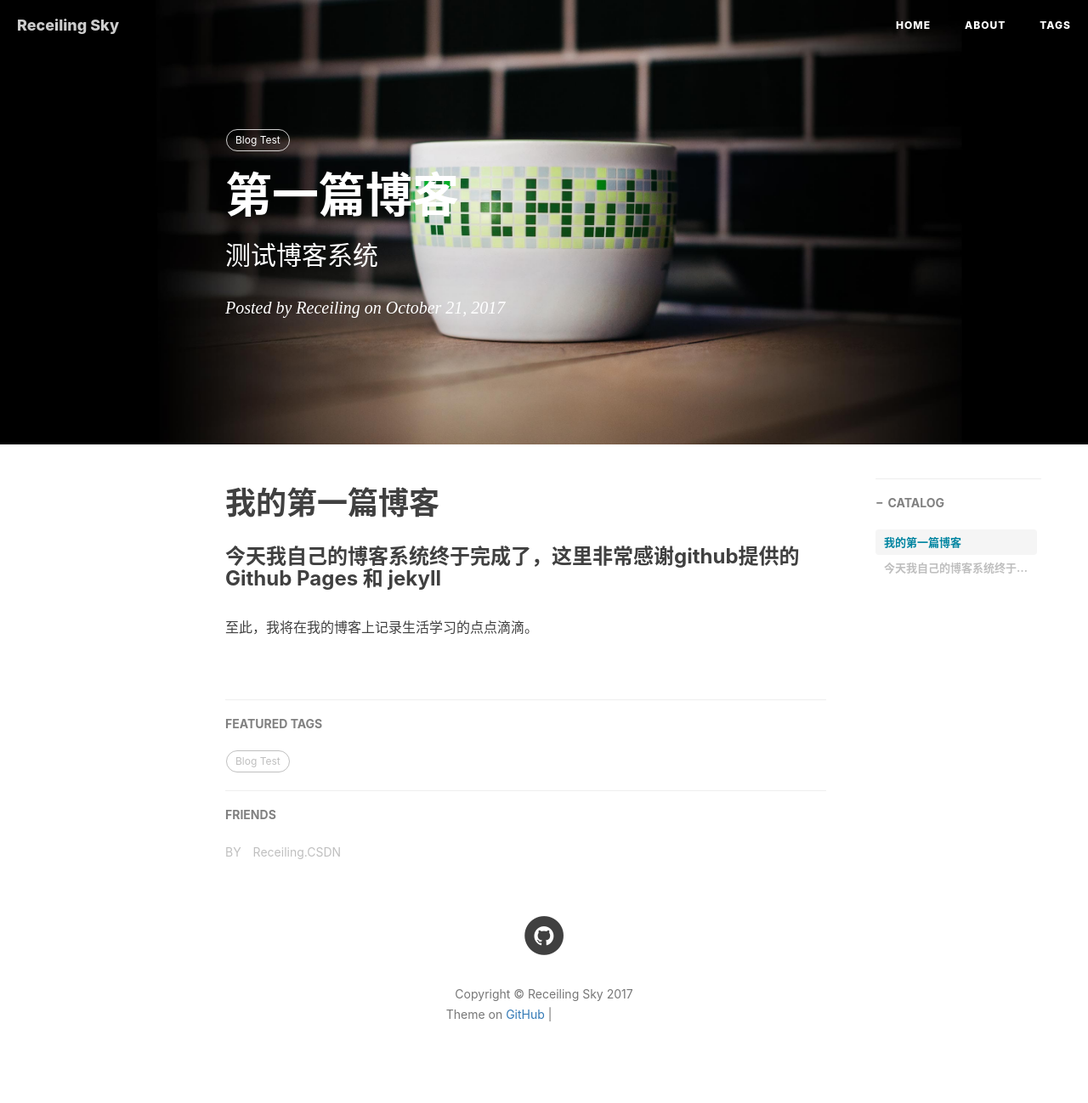
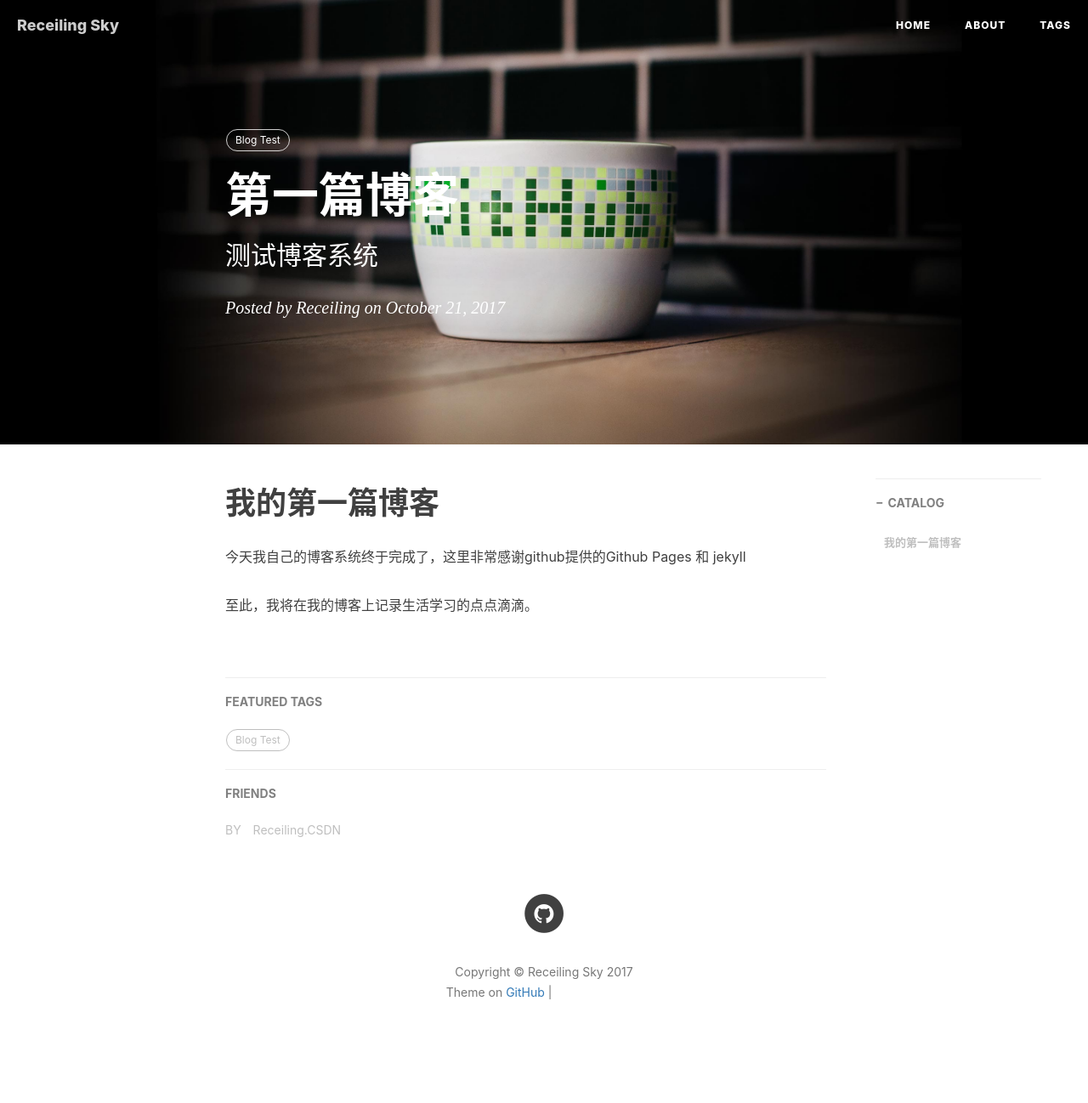
Before and after one commit to Receiling/receiling.github.io, a Jekyll site: the page built from _posts/2017-10-21-BlogTest.md, in a window 1280 px wide. Shown: the whole page at 85% size. Built offline with Jekyll 4.4.1, drawn with Linux system fonts in a browser that asks for light colours; nearby versions of some CDN libraries; comment, search, counter and statistics services are not loaded; after the commit the page ends 1272 px from its top, so only the background shows below that; grey boxes are pictures that could not be loaded.

Commit message:
Update 2017-10-21-BlogTest.md

```diff
--- a/_posts/2017-10-21-BlogTest.md
+++ b/_posts/2017-10-21-BlogTest.md
@@ -12,6 +12,6 @@ tags:
 
 # 我的第一篇博客
 
-### 今天我自己的博客系统终于完成了，这里非常感谢github提供的Github Pages 和 jekyll
+今天我自己的博客系统终于完成了，这里非常感谢github提供的Github Pages 和 jekyll
 
 至此，我将在我的博客上记录生活学习的点点滴滴。
```
